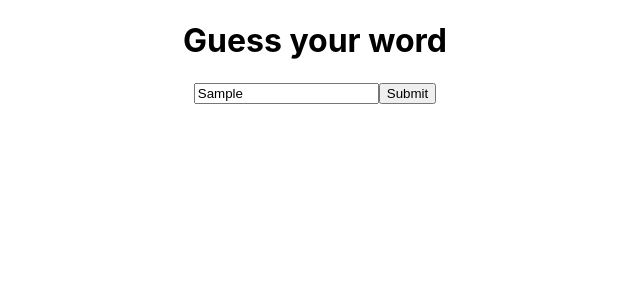
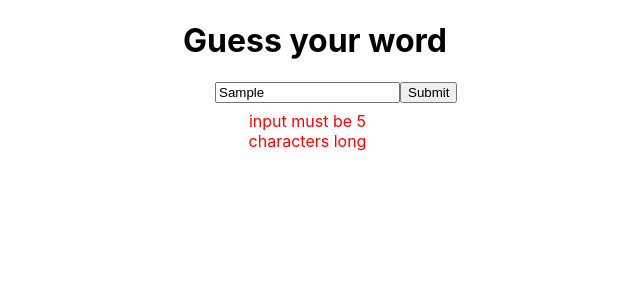
Before and after one commit to matborowiak/wrdl, a React (Create React App) app: page / in a window 1280 px wide. Both pictures are taken after typing "Sample" into the empty fields and a click on the input 732 px from the left and 93 px from the top of the page. Shown: the top 300 px of the page, without its empty margins (325-965 px from the left). Built offline with nearby package versions, Linux system fonts and the light colour scheme.

Commit message:
spliting history and curent result

```diff
--- a/src/App.js
+++ b/src/App.js
@@ -1,22 +1,31 @@
 import { useState, useEffect } from 'react'
 import { InputForm } from './components/InputForm'
-import { ResultBoard } from './components/ResultBoard'
+import { ResultHistory } from './components/ResultHistory'
+import { Result } from './components/Result'
+
 import { useGuessHistory } from './hooks/useGuessHistory'
 import { resolveGuess } from './utils/resolveGuess'
 import './App.css'
 
 const dictionary = ['eagle', 'bison', 'dogie', 'horse', 'mouse']
 
-// const getRandomInt= (max) => {
-//   return Math.floor(Math.random() * max);
-// }
+const getRandomInt = (max) => {
+  return Math.floor(Math.random() * max)
+}
 
 function App() {
+  const [wordToGuess, setWordToGuess] = useState('dogie')
   const [guess, setGuess] = useState('')
-  const [wordToGuess, setWordToGuess] = useState('dogie')
   const [charactersToRender, setCharactersToRender] = useState([])
   const storedGuesses = useGuessHistory(charactersToRender)
 
+  // get random word from dictionary
+  useEffect(() => {
+    const randomGuessWord = dictionary[getRandomInt(dictionary.length)]
+    setWordToGuess(randomGuessWord)
+  }, [])
+
+  // resolve
   useEffect(() => {
     const resolvedGuess = resolveGuess(guess, wordToGuess)
     setCharactersToRender(resolvedGuess)
@@ -25,7 +34,8 @@ function App() {
   return (
     <div className="App">
       <h1>Guess your word</h1>
-      <ResultBoard storedGuesses={storedGuesses} />
+      <ResultHistory storedGuesses={storedGuesses} />
+      <Result charactersToRender={charactersToRender} />
       <InputForm setGuess={setGuess} />
     </div>
   )
--- a/src/components/InputForm.js
+++ b/src/components/InputForm.js
@@ -2,23 +2,61 @@ import { useState } from 'react'
 
 export const InputForm = ({ setGuess }) => {
   const [guessInputValue, setGuessInputValue] = useState('')
+  const [showErrorLabel, setShowErrorLabel] = useState(false)
 
   const inputSubmitHandler = (e) => {
     e.preventDefault()
     const guess = e.target.elements.guess.value
+
     if (guess.length === 5) {
       setGuess(guess)
+      setShowErrorLabel(false)
     } else {
+      setShowErrorLabel(true)
       console.log('input must be 5 characters long')
     }
   }
+
   const onChangeHandler = (e) => {
     setGuessInputValue(e.target.value)
   }
+
   return (
-    <form onSubmit={inputSubmitHandler}>
-      <input value={guessInputValue} onChange={onChangeHandler} name="guess" />
+    <form style={style.form} onSubmit={inputSubmitHandler}>
+      <div style={style.input}>
+        {showErrorLabel && (
+          <label style={style.label} to="guess">
+            input must be 5 characters long
+          </label>
+        )}
+        <input
+          value={guessInputValue}
+          onChange={onChangeHandler}
+          name="guess"
+        />
+      </div>
       <input type="submit" />
     </form>
   )
 }
+
+const style = {
+  form: {
+    display: 'flex',
+    flexDirection: 'row',
+    maxWidth: '200px',
+    margin: 'auto',
+  },
+  input: {
+    position: 'relative',
+    display: 'flex',
+    flexDirection: 'column',
+    alignItems: 'center',
+    maxWidth: '200px',
+  },
+  label: {
+    color: 'red',
+    position: 'absolute',
+    bottom: '-48px',
+  },
+}
--- a/src/components/ResultBoard.js
+++ b/src/components/ResultHistory.js
@@ -1,7 +1,7 @@
 import { useEffect } from 'react'
 import { Result } from './Result'
 
-export const ResultBoard = ({ storedGuesses }) => {
+export const ResultHistory = ({ storedGuesses }) => {
   console.log({ storedGuesses })
   return storedGuesses.map((charactersToRender, index) => {
     return <Result key={index} charactersToRender={charactersToRender} />
```
